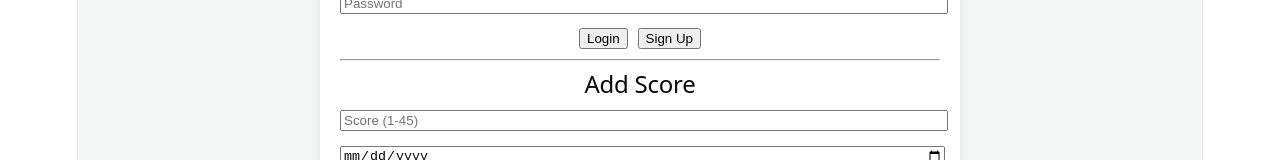
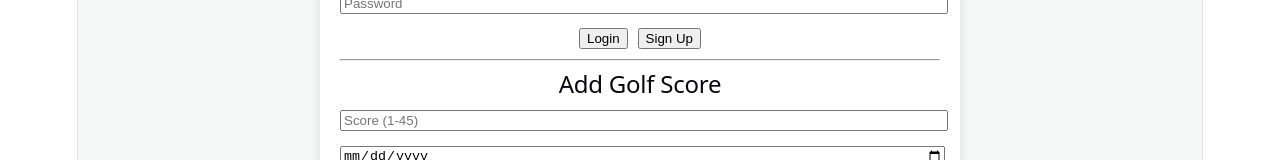
Before and after one commit to aanchal312000-ai/golf-app, a React (Vite) app: page / in a window 1280 px wide. Shown: the part 736-896 px from the top of the page. Built offline with nearby package versions, Linux system fonts and the light colour scheme.

Commit message:
final stable version with correct last 5 logic

```diff
--- a/src/App.jsx
+++ b/src/App.jsx
@@ -24,7 +24,6 @@ function App() {
       email,
       password,
     });
-
     if (error) alert(error.message);
     else window.location.reload();
   }
@@ -35,7 +34,6 @@ function App() {
       email,
       password,
     });
-
     if (error) alert(error.message);
     else alert("Signup successful! Now login.");
   }
@@ -47,7 +45,7 @@ function App() {
     window.location.reload();
   }
 
-  // 📊 Fetch scores (ONLY current user)
+  // 📊 Fetch scores (latest first)
   async function fetchScores() {
     if (!user) return;
 
@@ -55,7 +53,7 @@ function App() {
       .from("scores")
       .select("*")
       .eq("user_id", user.id)
-      .order("created_at", { ascending: false });
+      .order("id", { ascending: false }); // ✅ latest first
 
     setScores(data || []);
   }
@@ -64,13 +62,14 @@ function App() {
     fetchScores();
   }, [user]);
 
-  // ➕ Add Score
+  // ➕ Add Score (FINAL CORRECT LOGIC)
   async function handleAddScore() {
     if (!user) {
       alert("Please login first");
       return;
     }
 
+    // ✅ validation
     if (!score || !date) {
       alert("Enter score and date");
       return;
@@ -81,7 +80,7 @@ function App() {
       return;
     }
 
-    // ❌ Prevent duplicate date
+    // ❌ duplicate date check
     const { data: sameDate } = await supabase
       .from("scores")
       .select("*")
@@ -93,14 +92,14 @@ function App() {
       return;
     }
 
-    // 📊 Get existing
+    // 📊 get existing sorted oldest first
     const { data: existing } = await supabase
       .from("scores")
       .select("*")
       .eq("user_id", user.id)
-      .order("created_at", { ascending: true });
+      .order("id", { ascending: true }); // ✅ oldest first
 
-    // 🧹 Keep only last 5
+    // 🧹 delete oldest if already 5
     if (existing && existing.length >= 5) {
       await supabase
         .from("scores")
@@ -108,6 +107,7 @@ function App() {
         .eq("id", existing[0].id);
     }
 
+    // ➕ insert new score
     await supabase.from("scores").insert([
       {
         user_id: user.id,
@@ -142,7 +142,6 @@ function App() {
       >
         <h1 style={{ textAlign: "center" }}>⛳ Golf Dashboard</h1>
 
-        {/* Image */}
         <img
           src="https://images.unsplash.com/photo-1599058917212-d750089bc07e"
           alt="golf"
@@ -174,17 +173,16 @@ function App() {
               onChange={(e) => setEmail(e.target.value)}
               style={{ width: "100%", marginBottom: "10px" }}
             />
+
             <input
               type="password"
               placeholder="Password"
               onChange={(e) => setPassword(e.target.value)}
               style={{ width: "100%", marginBottom: "10px" }}
             />
+
             <button onClick={handleLogin}>Login</button>
-            <button
-              onClick={handleSignup}
-              style={{ marginLeft: "10px" }}
-            >
+            <button onClick={handleSignup} style={{ marginLeft: "10px" }}>
               Sign Up
             </button>
           </div>
@@ -193,7 +191,7 @@ function App() {
         <hr />
 
         {/* SCORE */}
-        <h2>Add Score</h2>
+        <h2>Add Golf Score</h2>
 
         <input
           type="number"
```
